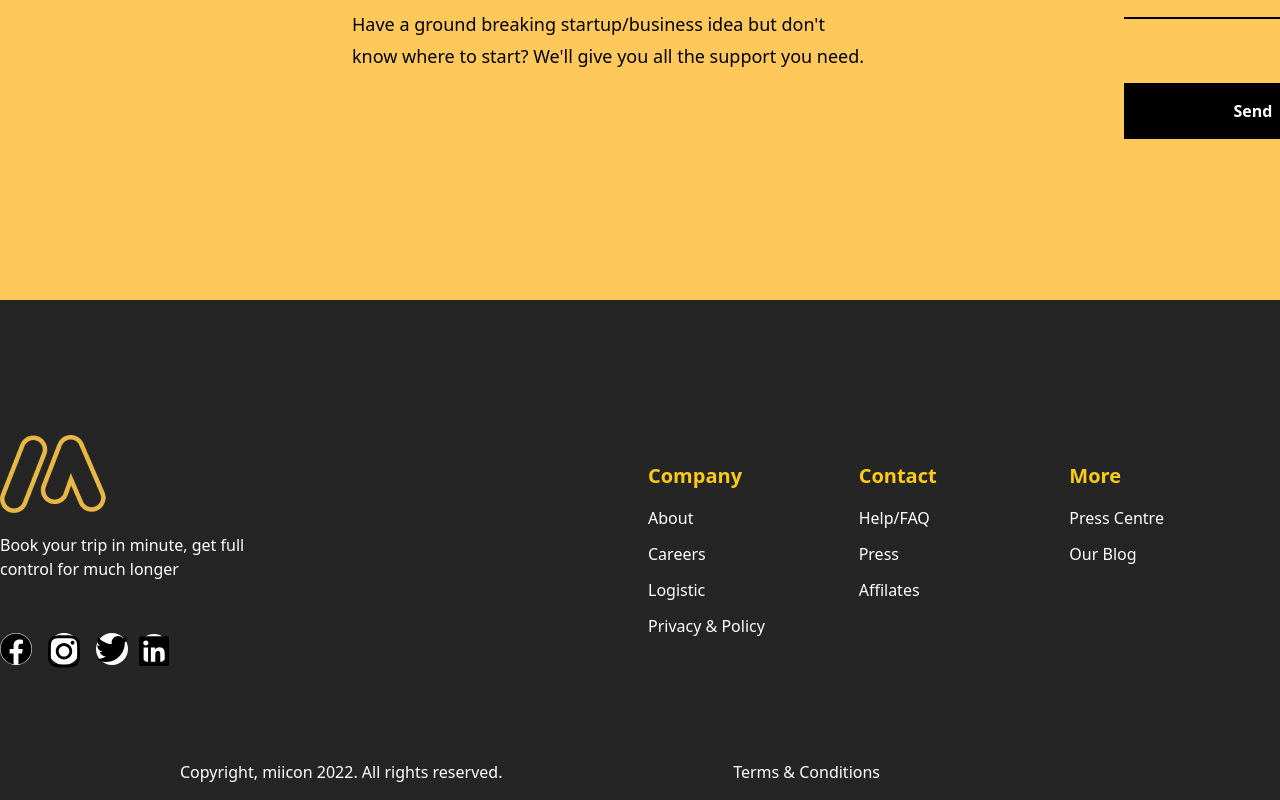
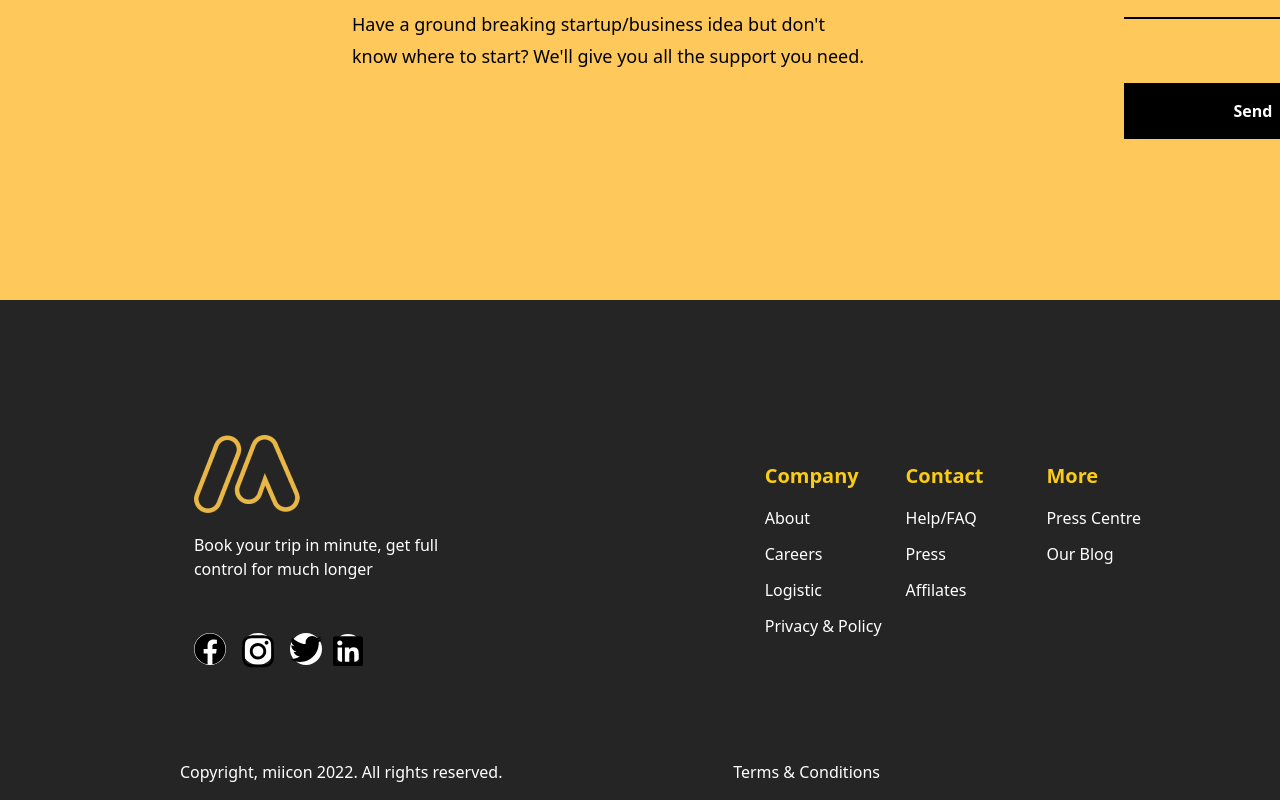
Before and after one commit to arfanroky-github/miicon-demo-repo, a Vue app: page / in a window 1280 px wide. Shown: the part 1220-2020 px from the top of the page. Built offline with nearby package versions, Linux system fonts and the light colour scheme.

Commit message:
footer responsive

```diff
--- a/src/components/Contact.vue
+++ b/src/components/Contact.vue
@@ -1,7 +1,7 @@
 <template>
   <div class="md:w-[1920px] md:h-[800px] py-12" style="background: #FFC85A">
-    <div class="container mx-auto grid md:grid-cols-2 grid-cols-1 gap-6 h-full items-center px-8">
-        <div>
+    <div class="container mx-auto grid md:grid-cols-2 grid-cols-1 gap-6 h-full md:justify-self-stretch justify-self-center items-center px-8">
+        <div class="col-span-1 md:mx-0 mx-auto">
             <p class="text-sm font-bold pb-12">_______CONTACT</p>
             <h1 class="md:text-8xl text-5xl tracking-wider font-bold mb-5 ">Let's get in touch</h1>
             <p class="leading-8 text-lg">Have a ground breaking startup/business idea but don't <br class="md:block hidden"> know where to start? We'll give you all the support you need.</p>
--- a/src/components/Footer.vue
+++ b/src/components/Footer.vue
@@ -1,7 +1,7 @@
 <template>
-  <footer class="md:w-full h-[500px] relative" style="background:#252525;">
+  <footer class="md:w-full md:h-[500px] md:pyx-4 py-12 relative" style="background:#252525;">
    <div class="container mx-auto grid md:grid-cols-2 grid-cols-1 gap-4 items-center h-full">
-    <div>
+    <div class="col-span-1 mx-auto">
         <img class="" :src="Brand_2" alt="">
         <p class="text-white py-5">Book your trip in minute, get full <br> control for much longer</p>
 
@@ -31,7 +31,7 @@
             </li>
         </ul>
     </div>
-    <div class="grid md:grid-cols-3 grid-cols-1">
+    <div class="grid grid-cols-3 gap-6 mx-auto py-12">
        <div>
         <h2 class="text-xl font-bold text-yellow-400 mb-4">Company</h2>
         <ul class="flex flex-col gap-y-3 text-white">
@@ -69,7 +69,7 @@
     </div>
    </div>
    <p class=" absolute bottom-0 left-[180px] pb-4 text-white">Copyright, miicon 2022. All rights reserved.</p>
-   <p class=" absolute bottom-0 right-[400px] pb-4 text-white">Terms & Conditions</p>
+   <p class=" absolute md:bottom-0 bottom-20 right-28 md:right-[400px] pb-4 text-white">Terms & Conditions</p>
   </footer>
 </template>
 
```
